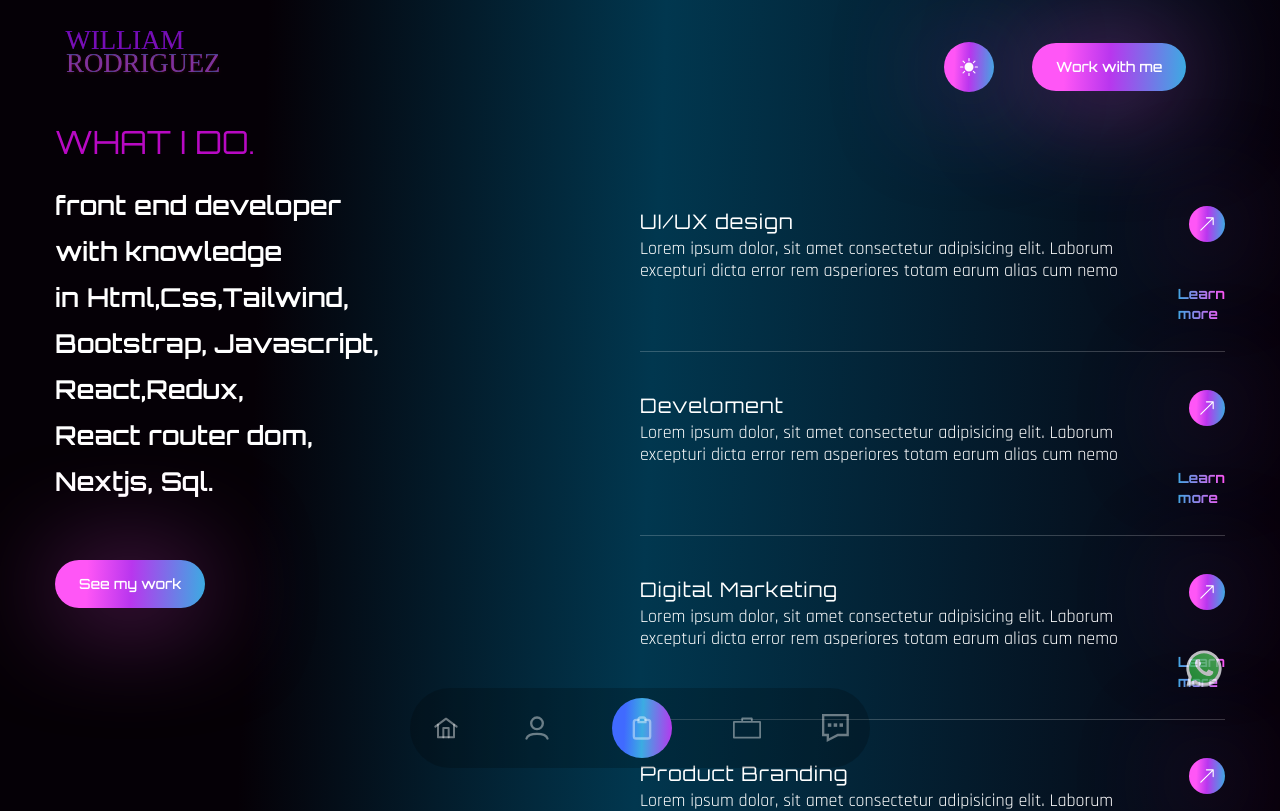
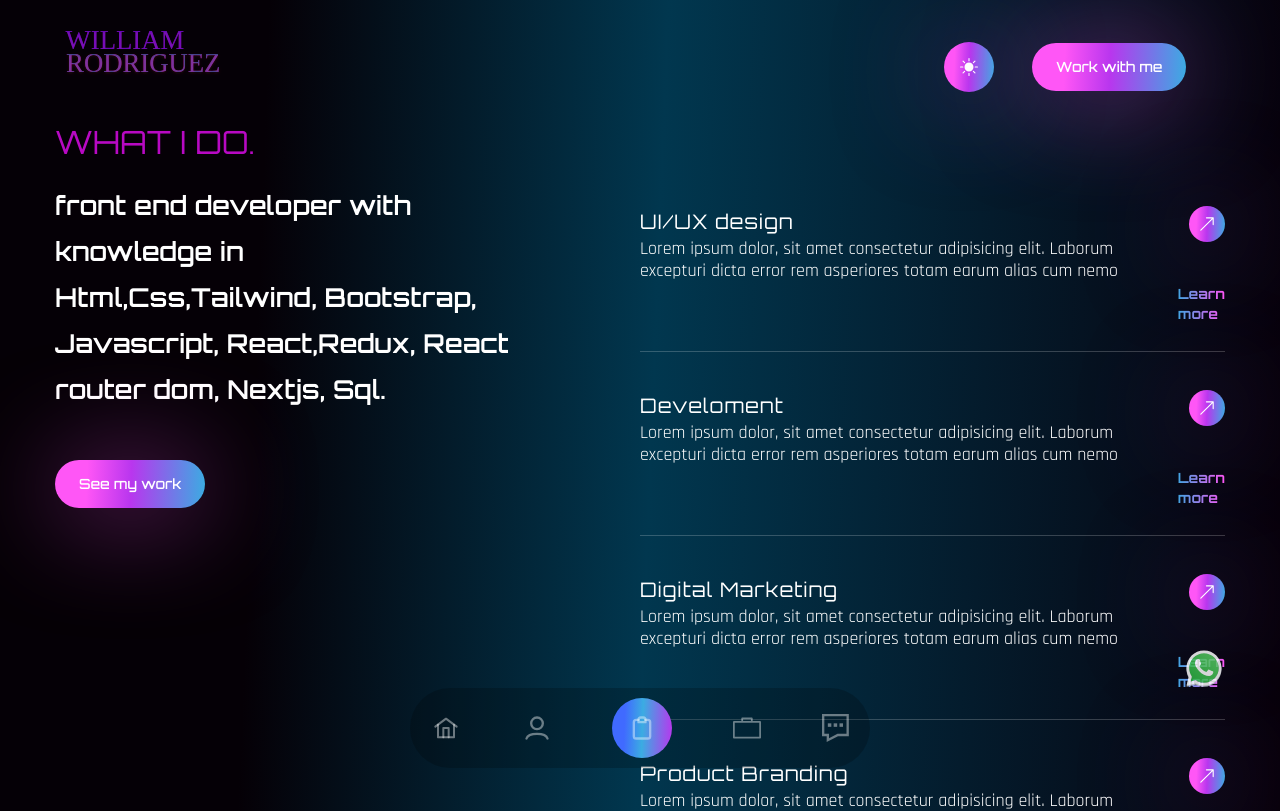
Before and after one commit to WILLIAMJRR/portafolio, a React (Vite) app: page /services in a window 1280 px wide. Shown: the top 811 px of the page. Built offline with nearby package versions, Linux system fonts and the light colour scheme; a web font is replaced by a local one.

Commit message:
portafolio con rutas

```diff
--- a/src/page/About.jsx
+++ b/src/page/About.jsx
@@ -27,7 +27,7 @@ const About = () => {
   });
 
   return (
-    <section className="section " ref={ref}>
+    <section className="section mb-10 " ref={ref}>
       <div className="container mx-auto">
         <div>
           <div className="flex-1">
--- a/src/page/Banner.jsx
+++ b/src/page/Banner.jsx
@@ -103,9 +103,9 @@ const Banner = () => {
             variants={fadeIn('down', 0.3)}
             initial='hidden'
             whileInView={'show'}
-            className='overflow-hidden hidden  mr-36 lg:flex flex-1 max-w-[320px] rounded-full  lg:max-w[482px] '
+            className='overflow-hidden   mr-36 lg:flex lg:flex-1 max-w-[320px] rounded-full  lg:max-w[482px] '
           >
-            <img className='w-96  lg: mx-auto' src={photo} alt='' />
+            <img className='w-96 opacity-30 lg:opacity-80 lg:mx-auto' src={photo} alt='' />
           </motion.div>
         </div>
       </div>
--- a/src/page/Contact.jsx
+++ b/src/page/Contact.jsx
@@ -4,7 +4,7 @@ import { fadeIn } from '../variants';
 
 const Contact = () => {
   return (
-    <section className="section h-[100%]">
+    <section className="section h-[100%] mb-10">
       <div className="container mx-auto ">
         <div className="flex flex-col lg:flex-row">
           {/* text */}
--- a/src/page/Services.jsx
+++ b/src/page/Services.jsx
@@ -8,7 +8,7 @@ import { services } from '../utils/services';
 
 const Services = () => {
   return (
-    <section className="section">
+    <section className="section mb-24">
       <div className="container mx-auto">
         <div className="flex flex-col lg:flex-row">
           {/* text & image */}
@@ -23,18 +23,10 @@ const Services = () => {
               <h2 className="h2 text-accent mb-6">
                 What I Do.
               </h2>
-              <h3 className="h3 text">
-                front end developer
-                <br />
-                with knowledge
-                <br />
-                in Html,Css,Tailwind,
-                <br />
-                Bootstrap, Javascript, React,Redux,
-                <br />
-                React router dom,
-                <br />
-                Nextjs, Sql.
+              <h3 className="h3  mb-4">
+                front end developer with knowledge in
+                Html,Css,Tailwind, Bootstrap, Javascript,
+                React,Redux, React router dom, Nextjs, Sql.
               </h3>
             </div>
             <button className="btn btn-sm mt-8 ">
--- a/src/page/Work.jsx
+++ b/src/page/Work.jsx
@@ -7,7 +7,7 @@ import img3 from "../../src/assets/img/img3.png";
 
 const Work = () => {
 	return (
-		<section className=' section h-[100%]  '>
+		<section className=' section h-[100%] mb-10  '>
 			<div className='container mx-auto'>
 				<div className='flex flex-col lg:flex-row gap-x-10 '>
 					<motion.div
```
